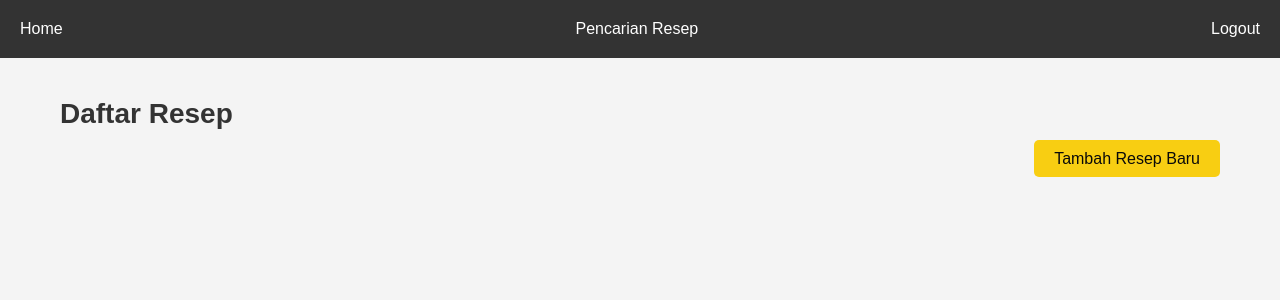
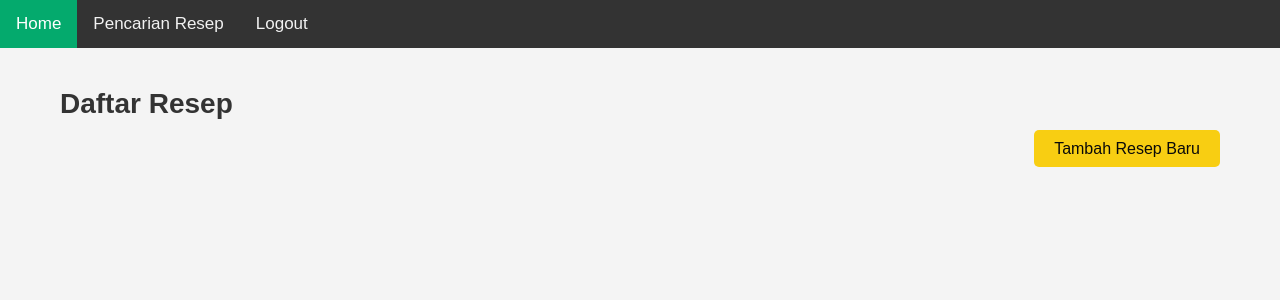
Before and after one commit to edonurcahyo/Food-Recipe-Website, a PHP site: page /home.php in a window 1280 px wide. Shown: the top 300 px of the page. Run offline with PHP 8.4, Linux system fonts and the light colour scheme; the visitor is signed in with stand-in values (Sample User, id 1); data that the repository does not hold is empty.

Commit message:
navbar
perbarui navbar

```diff
--- /dev/null
+++ b/css/navbar.css
@@ -0,0 +1,28 @@
+.topnav {
+    background-color: #333;
+    overflow: hidden;
+}
+
+.topnav a {
+    float: left;
+    display: block;
+    color: #f2f2f2;
+    text-align: center;
+    padding: 14px 16px;
+    text-decoration: none;
+    font-size: 17px;
+}
+
+.topnav a:hover {
+    background-color: #ddd;
+    color: black;
+}
+
+.topnav a.active {
+    background-color: #04AA6D;
+    color: white;
+}
+
+.topnav .icon {
+    display: none;
+}
--- a/css/style.css
+++ b/css/style.css
@@ -17,7 +17,7 @@ a {
 }
 
 a:hover {
-    color: #3498db;
+    color: #141414;
 }
 
 a:active {
@@ -60,6 +60,11 @@ a:active {
     text-align: right;
     margin-bottom: 20px;
 }
+
+.topnav {
+    background-color: #333;
+    overflow: hidden;
+  }
 
 .btn-add {
     background-color: #f8ce12;
--- a/home.php
+++ b/home.php
@@ -17,14 +17,17 @@ $result = $conn->query($sql);
     <meta name="viewport" content="width=device-width, initial-scale=1.0">
     <title>Halaman Utama - Daftar Resep</title>
     <link rel="stylesheet" href="css/style.css">
+    <link rel="stylesheet" href="/css/navbar.css">
 </head>
 <body>
-    <div class="navbar">
-        <a href="home.php">Home</a>
-        <a href="search.php">Pencarian Resep</a>
-        <a href="logout.php">Logout</a>
+    <div class="topnav" id="myTopnav">
+        <a href="/home.php" class="active">Home</a>
+        <a href="/search.php">Pencarian Resep</a>
+        <a href="/logout.php">Logout</a>
+        <a href="javascript:void(0);" class="icon" onclick="myFunction()">
+        <i class="fa fa-bars"></i>
+        </a>
     </div>
-
     <div class="container">
         <h1 class="title">Daftar Resep</h1>
 
```
Also changed, not shown: search.php (+8 -4 lines).
